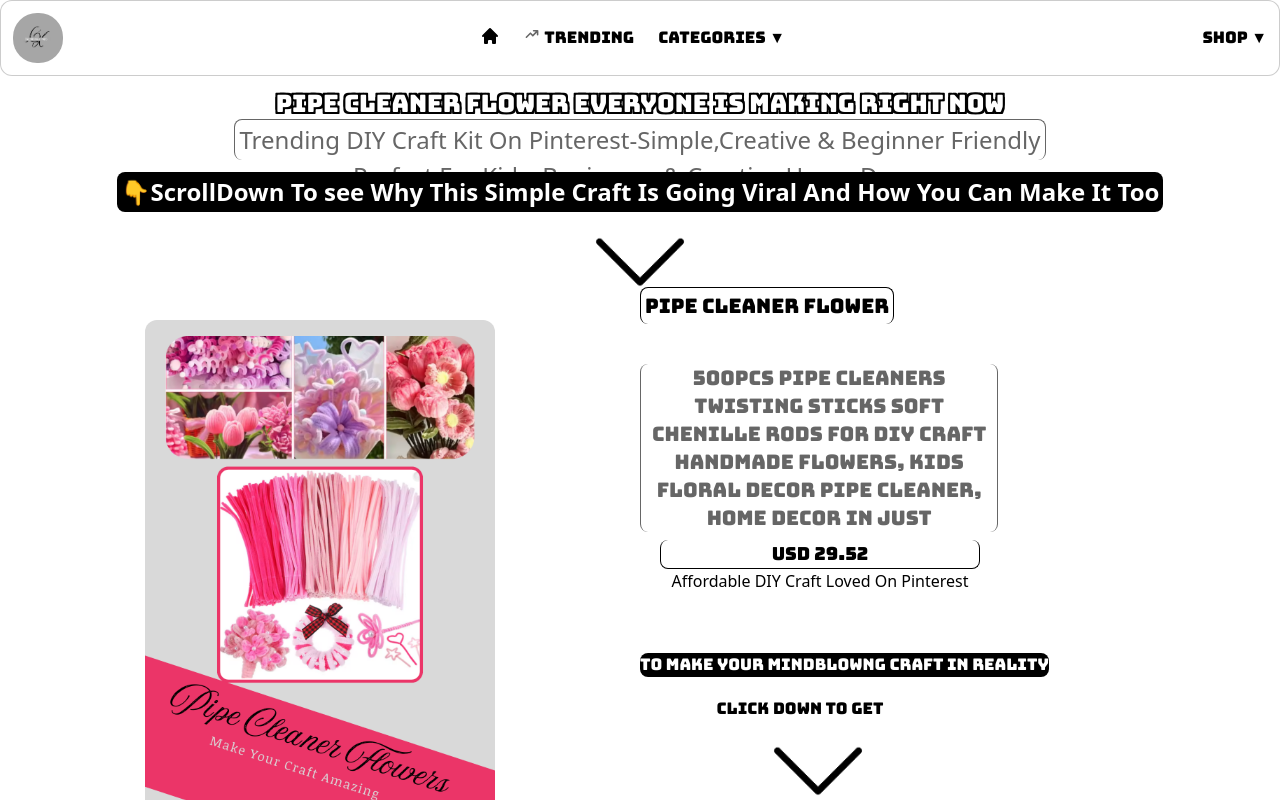
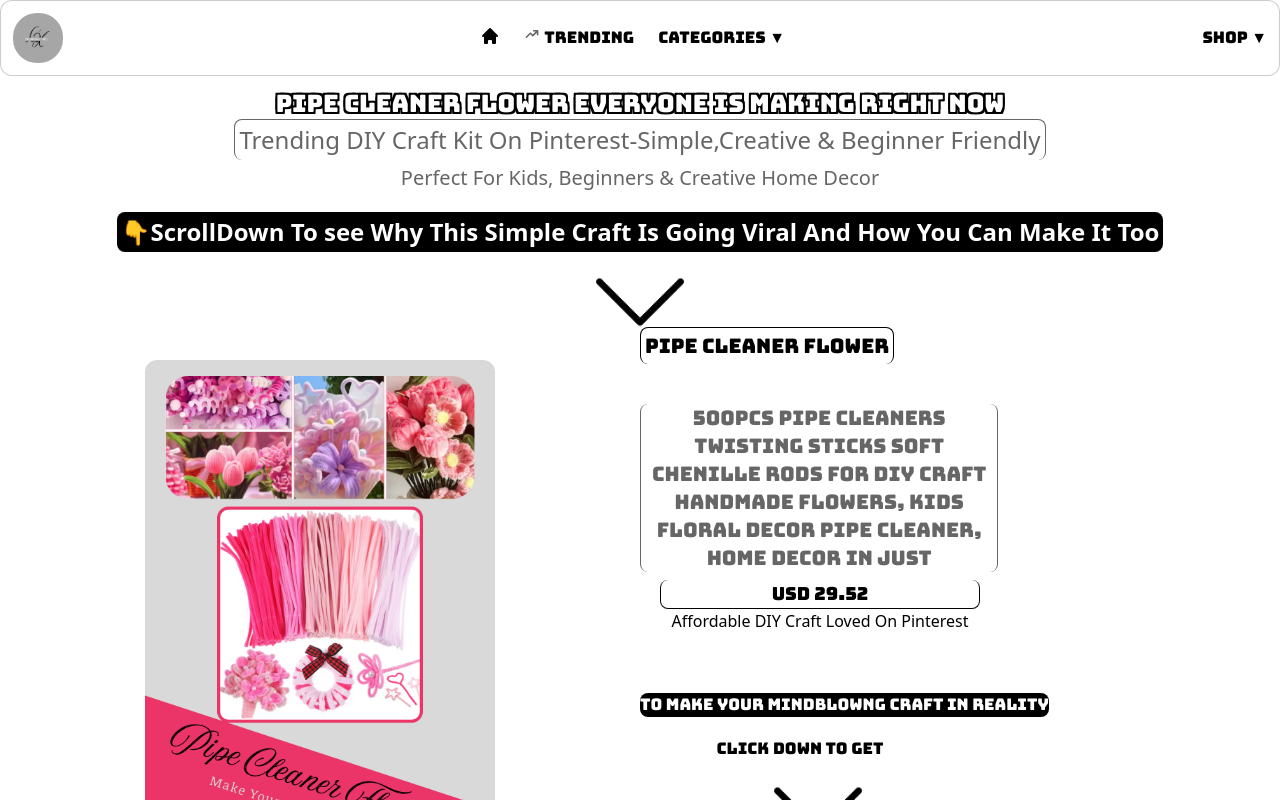
Before and after one commit to affiliaremarketmqs-source/affiliation, a Next.js app: page /trending/1 in a window 1280 px wide. Shown: the top 800 px of the page. Built offline with nearby package versions, Linux system fonts and the light colour scheme.

Commit message:
Update product page

```diff
--- a/src/app/trending/[id]/page.jsx
+++ b/src/app/trending/[id]/page.jsx
@@ -100,17 +100,17 @@ Creative Crafting on a Budget! There are many different types of flowers, decora
             whileInView={{ opacity: 1, scale: 1 }}
             transition={{ duration: 0.6, delay: 0.2 }}
           >
-          <h1 className="text-2xl  text-[#666666] no-bungee text-center">
+          <h1 className="text-xl  text-[#666666] no-bungee text-center">
             {product.Trust}
           </h1>
         </motion.div>
           <motion.div
-            className="w-[100vw] md:h-[15vh] h-[38vh] flex justify-end  items-center flex-col "
+            className="w-[100vw] md:h-[20vh] h-[38vh] flex justify-end  items-center flex-col "
             initial={{ opacity: 0, x: 100 }}
             whileInView={{ opacity: 1, x: 0 }}
             transition={{ duration: 0.6, delay: 0.3 }}
           >
-          <h1 className="text-2xl  text-white font-bold no-bungee bg-black rounded-lg p-1 text-center">
+          <h1 className="text-2xl  text-white font-bold no-bungee bg-black rounded-lg p-1 text-center  ">
             {product.guide}
           </h1>
           <Image
```
